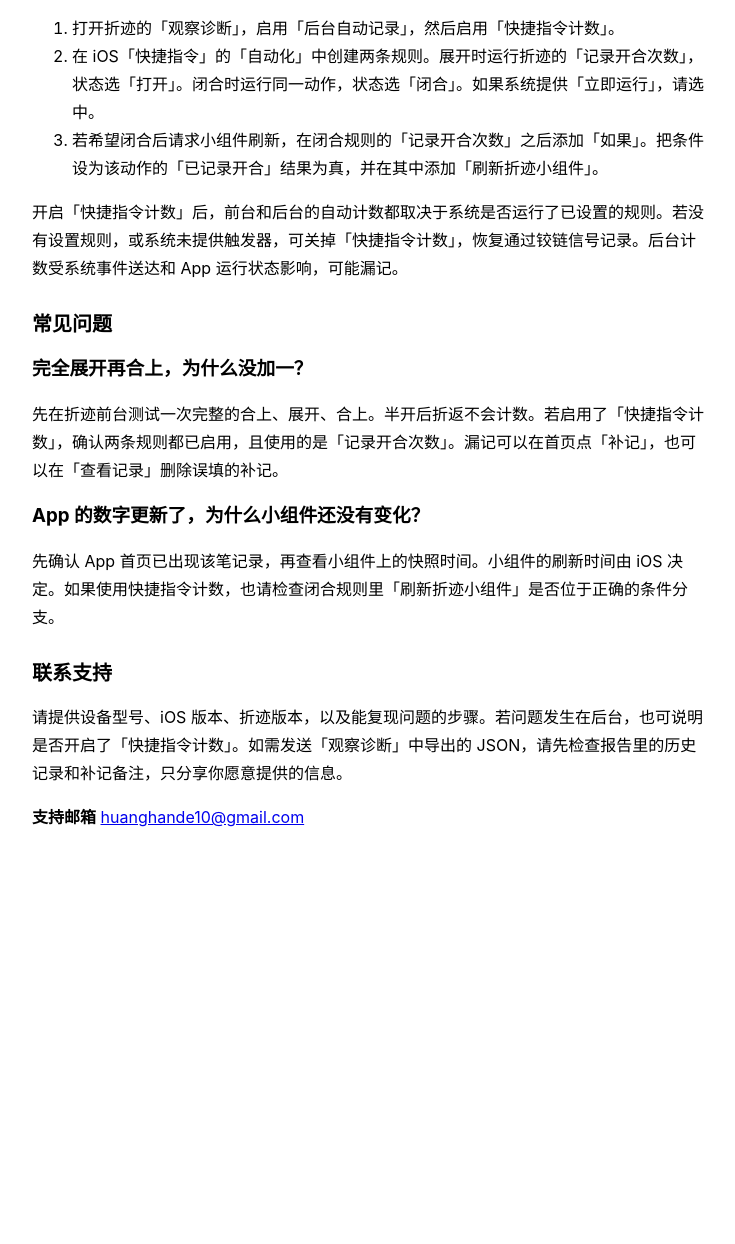
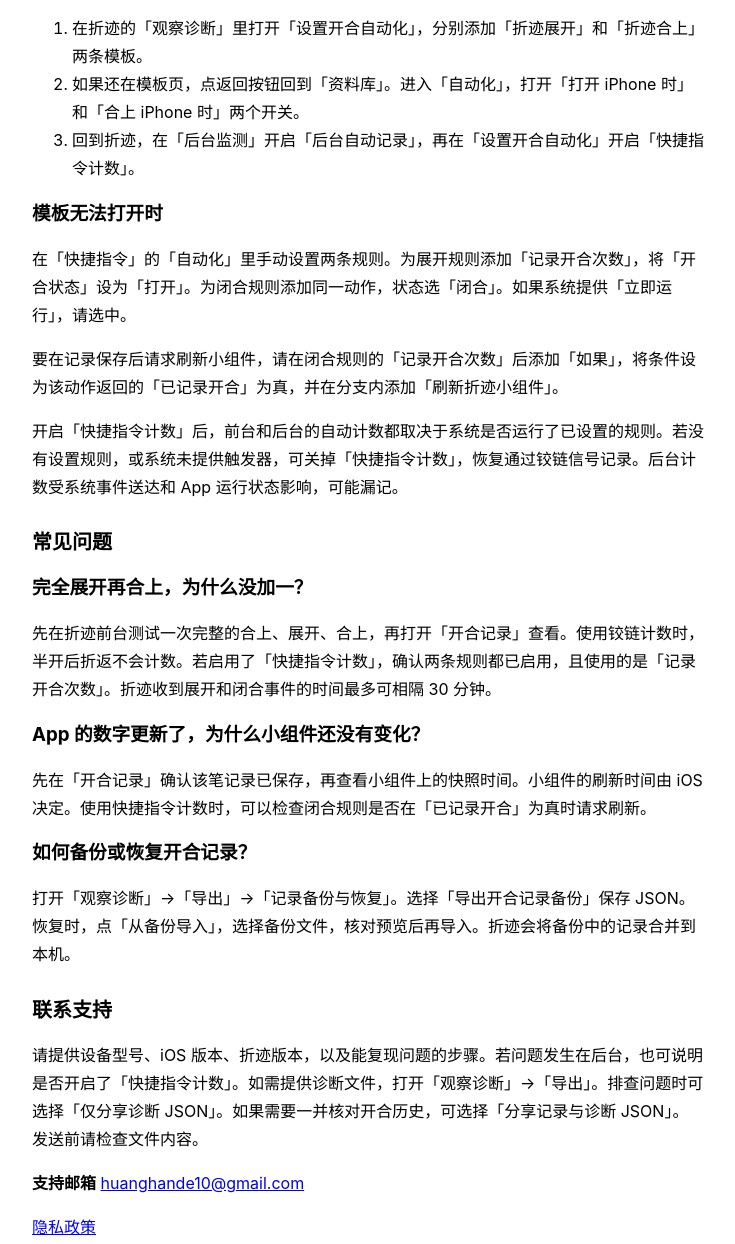
Before and after one commit to huanghande10/foldtrace-support, a plain HTML site: page index.html in a window 1280 px wide. Shown: the part 425-1669 px from the top of the page, without its empty margins (272-1007 px from the left). Before the commit the page ends 1336 px from the top, so only its background shows below. Drawn offline with Linux system fonts and the light colour scheme.

Commit message:
Update FoldTrace support and privacy for the initial release

```diff
--- a/index.html
+++ b/index.html
@@ -16,7 +16,7 @@
 <body>
 <main>
   <h1>折迹技术支持</h1>
-  <p>折迹记录 iPhone Duo 的完整开合次数。打开折迹，从合上开始，把手机完全展开，再合上。完成这个周期记为一次。首页可以查看今日次数、累计次数和最近七日趋势。</p>
+  <p>折迹记录 iPhone Duo 的完整开合次数。使用铰链计数时，打开折迹，从合上开始，把手机完全展开，再合上。完成这个周期记为一次。首页可以查看今日次数、累计次数和最近七日趋势。</p>
 
   <h2>设备和系统要求</h2>
   <ul>
@@ -27,21 +27,28 @@
 
   <h2>设置快捷指令计数</h2>
   <ol>
-    <li>打开折迹的「观察诊断」，启用「后台自动记录」，然后启用「快捷指令计数」。</li>
-    <li>在 iOS「快捷指令」的「自动化」中创建两条规则。展开时运行折迹的「记录开合次数」，状态选「打开」。闭合时运行同一动作，状态选「闭合」。如果系统提供「立即运行」，请选中。</li>
-    <li>若希望闭合后请求小组件刷新，在闭合规则的「记录开合次数」之后添加「如果」。把条件设为该动作的「已记录开合」结果为真，并在其中添加「刷新折迹小组件」。</li>
+    <li>在折迹的「观察诊断」里打开「设置开合自动化」，分别添加「折迹展开」和「折迹合上」两条模板。</li>
+    <li>如果还在模板页，点返回按钮回到「资料库」。进入「自动化」，打开「打开 iPhone 时」和「合上 iPhone 时」两个开关。</li>
+    <li>回到折迹，在「后台监测」开启「后台自动记录」，再在「设置开合自动化」开启「快捷指令计数」。</li>
   </ol>
+  <h3>模板无法打开时</h3>
+  <p>在「快捷指令」的「自动化」里手动设置两条规则。为展开规则添加「记录开合次数」，将「开合状态」设为「打开」。为闭合规则添加同一动作，状态选「闭合」。如果系统提供「立即运行」，请选中。</p>
+  <p>要在记录保存后请求刷新小组件，请在闭合规则的「记录开合次数」后添加「如果」，将条件设为该动作返回的「已记录开合」为真，并在分支内添加「刷新折迹小组件」。</p>
   <p>开启「快捷指令计数」后，前台和后台的自动计数都取决于系统是否运行了已设置的规则。若没有设置规则，或系统未提供触发器，可关掉「快捷指令计数」，恢复通过铰链信号记录。后台计数受系统事件送达和 App 运行状态影响，可能漏记。</p>
 
   <h2>常见问题</h2>
   <h3>完全展开再合上，为什么没加一？</h3>
-  <p>先在折迹前台测试一次完整的合上、展开、合上。半开后折返不会计数。若启用了「快捷指令计数」，确认两条规则都已启用，且使用的是「记录开合次数」。漏记可以在首页点「补记」，也可以在「查看记录」删除误填的补记。</p>
+  <p>先在折迹前台测试一次完整的合上、展开、合上，再打开「开合记录」查看。使用铰链计数时，半开后折返不会计数。若启用了「快捷指令计数」，确认两条规则都已启用，且使用的是「记录开合次数」。折迹收到展开和闭合事件的时间最多可相隔 30 分钟。</p>
   <h3>App 的数字更新了，为什么小组件还没有变化？</h3>
-  <p>先确认 App 首页已出现该笔记录，再查看小组件上的快照时间。小组件的刷新时间由 iOS 决定。如果使用快捷指令计数，也请检查闭合规则里「刷新折迹小组件」是否位于正确的条件分支。</p>
+  <p>先在「开合记录」确认该笔记录已保存，再查看小组件上的快照时间。小组件的刷新时间由 iOS 决定。使用快捷指令计数时，可以检查闭合规则是否在「已记录开合」为真时请求刷新。</p>
+
+  <h3>如何备份或恢复开合记录？</h3>
+  <p>打开「观察诊断」→「导出」→「记录备份与恢复」。选择「导出开合记录备份」保存 JSON。恢复时，点「从备份导入」，选择备份文件，核对预览后再导入。折迹会将备份中的记录合并到本机。</p>
 
   <h2>联系支持</h2>
-  <p>请提供设备型号、iOS 版本、折迹版本，以及能复现问题的步骤。若问题发生在后台，也可说明是否开启了「快捷指令计数」。如需发送「观察诊断」中导出的 JSON，请先检查报告里的历史记录和补记备注，只分享你愿意提供的信息。</p>
+  <p>请提供设备型号、iOS 版本、折迹版本，以及能复现问题的步骤。若问题发生在后台，也可说明是否开启了「快捷指令计数」。如需提供诊断文件，打开「观察诊断」→「导出」。排查问题时可选择「仅分享诊断 JSON」。如果需要一并核对开合历史，可选择「分享记录与诊断 JSON」。发送前请检查文件内容。</p>
   <p><strong>支持邮箱</strong> <a href="mailto:huanghande10@gmail.com">huanghande10@gmail.com</a></p>
+  <p><a href="privacy.html">隐私政策</a></p>
 </main>
 </body>
 </html>
```
Also changed, not shown: privacy.html (+10 -5 lines).
